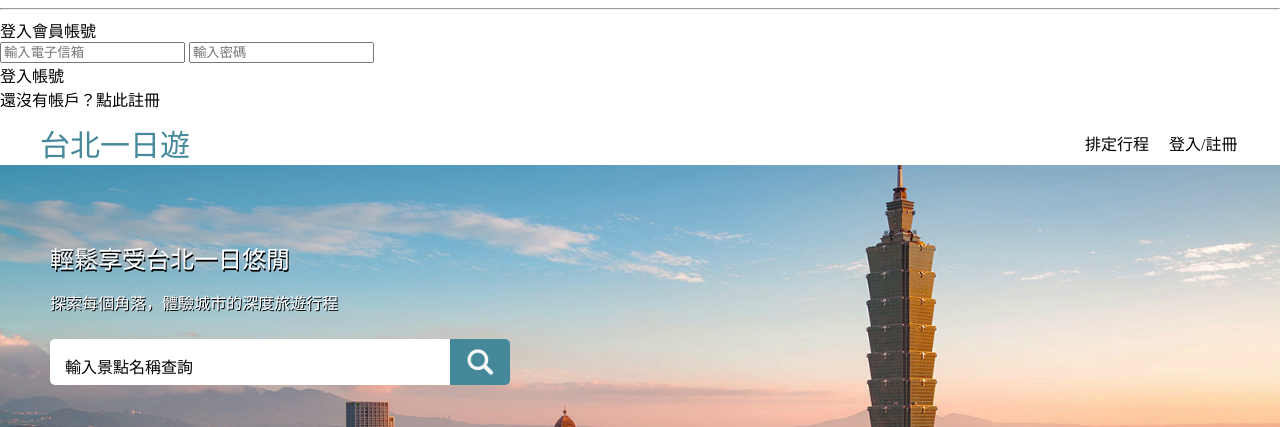
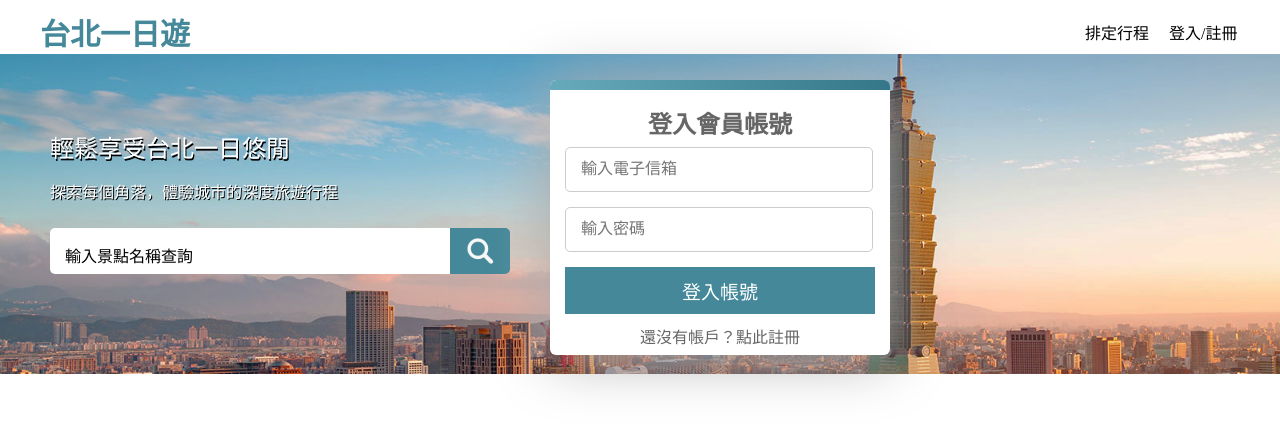
Before and after one commit to LinTingr/tdt, a Flask app: page / in a window 1280 px wide. Shown: the top 427 px of the page. Run offline with Flask 2, Linux system fonts and the light colour scheme; data comes from the database, SQL or seed files in the repository.

Commit message:
add signin

```diff
--- a/static/index.css
+++ b/static/index.css
@@ -30,6 +30,7 @@ a{
     display: flex;
     color:#448899;
     font-size:30px;
+    font-weight: 700;
     background-color: #fff;
 }
 .sign{
@@ -59,6 +60,95 @@ a{
     height:14px;
     font-size: 16px;
     margin-left: 20px;
+}
+.signin_frame{
+    width: 340px;
+    height: 275px;
+    /* top: 80px; */
+    margin: 80px 550px;
+    position: absolute;
+    box-shadow: 0 4px 60px #aaaaaa;
+    background-color: #fff;
+    border-radius: 6px;
+    z-index: 5;
+}
+.signin_hr{
+    border: 0;
+    margin: 0;
+    width: 340px;
+    height: 10px;
+    background: linear-gradient(270deg, #337788 0%, #66AABB 100%);
+    border-radius: 6px 6px 0px 0px;
+}
+.signin_main{
+    width: 310px;
+    height: 235px;
+    margin: auto;
+}
+.signin_text{
+    width: 310px;
+    height: 27px;
+    font-size: 24px;
+    font-weight: 700;
+    text-align: center;
+    margin: 15px auto 0;
+    color: #666666;
+}
+.account{
+    width: 308px;
+    height: 45px;
+    border: 1px solid #cccccc;
+    border-radius: 5px;
+    padding: 15px;
+    box-sizing: border-box;
+    margin: 15px auto 0;
+
+}
+::placeholder{
+    width: 280px;
+    font-weight: 500;
+    font-size: 16px;
+
+}
+.password{
+    width: 308px;
+    height: 45px;
+    border: 1px solid #cccccc;
+    border-radius: 5px;
+    padding: 15px;
+    box-sizing: border-box;
+    margin: 15px auto 0;
+}
+.signin_btn{
+    width: 310px;
+    height: 47px;
+    background-color: #448899;
+    margin: 15px auto 0;
+    display: flex;
+    align-items: center;
+    justify-content: center;
+
+}
+.signin_btn_text{
+    width: 270px;
+    height: 27px;
+    font-weight: 400;
+    font-size: 19px;
+    color: #fff;
+    text-align: center;
+}
+.signin_btn:hover{
+    background-color: #5599aa;
+}
+.signin_btn:active {
+    transform: translateY(1px) scale(.98);
+}
+.nosignin{
+    width: 310px;
+    height: 22px;
+    text-align: center;
+    margin: 10px auto 0;
+    color: #666666;
 }
 .mainback{
     width: 100%;
```
